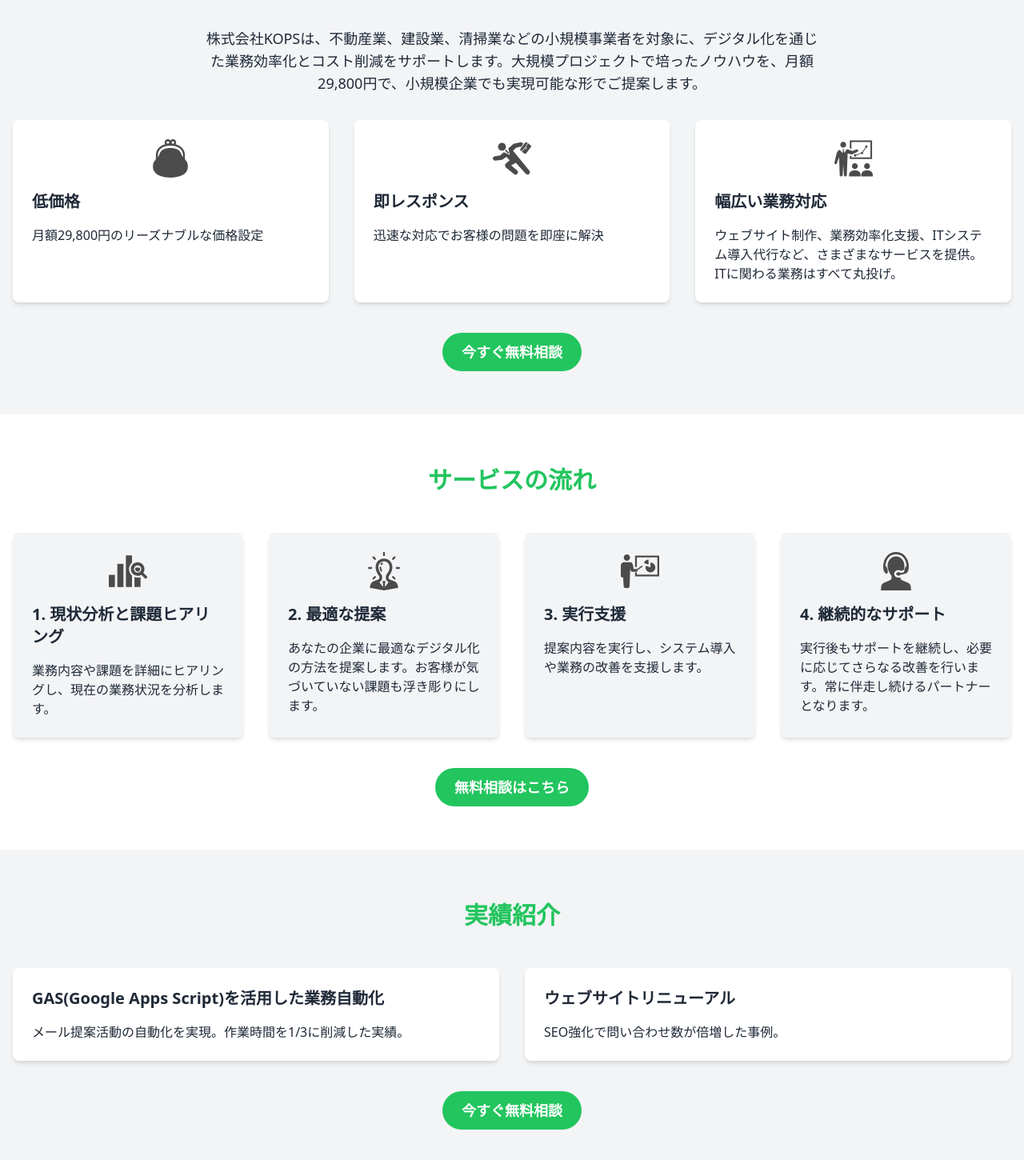
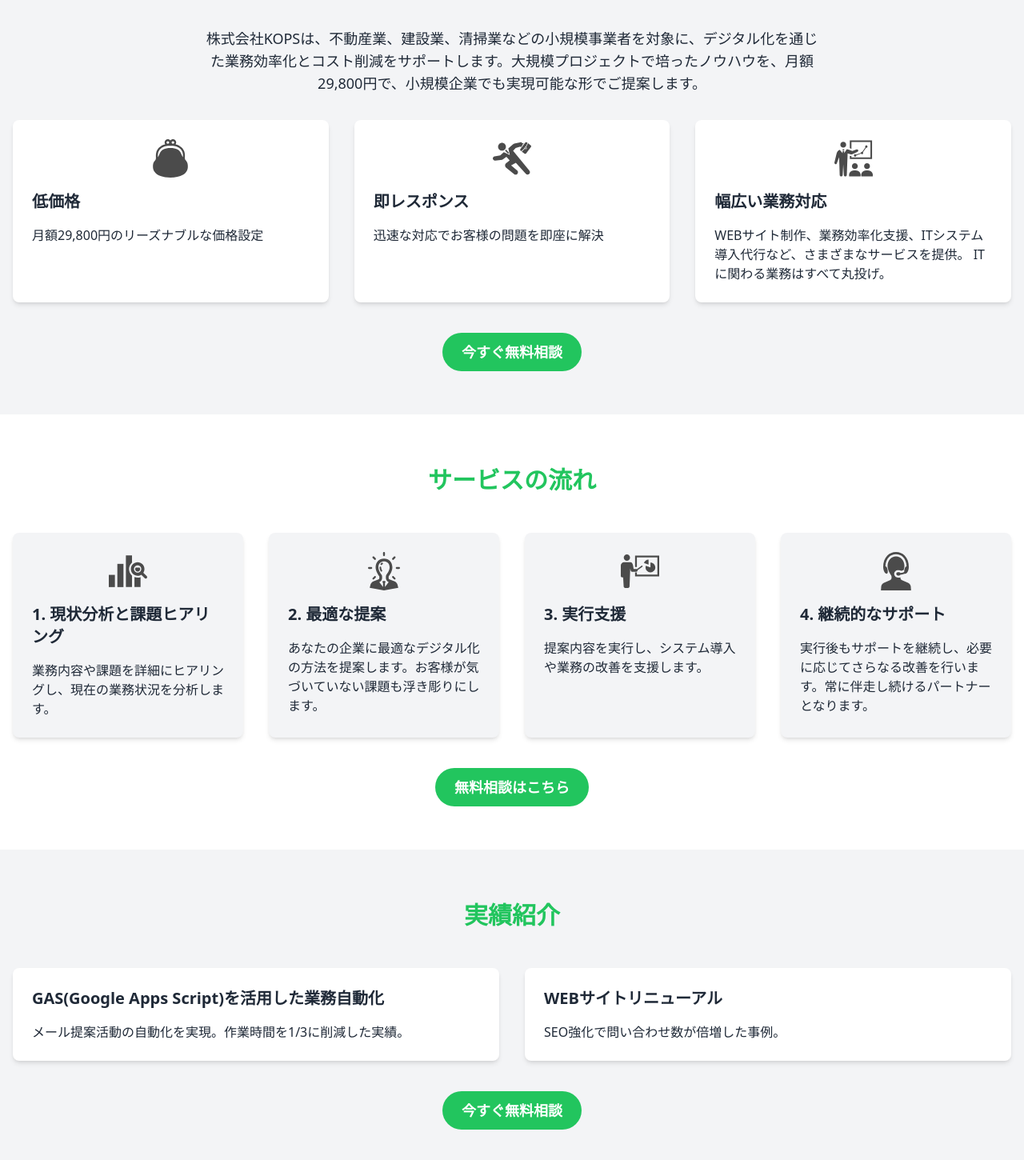
Before and after one commit to h-magome/dx-consulting-landing-page, a Nuxt app: page / in a window 1280 px wide. Shown: the part 1030-2480 px from the top of the page at 80% size. Built offline with nearby package versions, Linux system fonts and the light colour scheme.

Commit message:
ウェブサイトをWEBサイトに統一した

```diff
--- a/components/LandingPage.vue
+++ b/components/LandingPage.vue
@@ -96,7 +96,7 @@
             <div class="bg-white p-6 rounded-lg shadow-md">
               <img src="/images/幅広い業務対応.svg" alt="幅広い業務対応" class="h-12 w-12 mb-4 mx-auto">
               <h3 class="text-xl font-semibold mb-4">幅広い業務対応</h3>
-              <p>ウェブサイト制作、業務効率化支援、ITシステム導入代行など、さまざまなサービスを提供。
+              <p>WEBサイト制作、業務効率化支援、ITシステム導入代行など、さまざまなサービスを提供。
                 ITに関わる業務はすべて丸投げ。
               </p>
             </div>
@@ -153,7 +153,7 @@
               <p>メール提案活動の自動化を実現。作業時間を1/3に削減した実績。</p>
             </div>
             <div class="bg-white p-6 rounded-lg shadow-md">
-              <h3 class="text-xl font-semibold mb-4">ウェブサイトリニューアル</h3>
+              <h3 class="text-xl font-semibold mb-4">WEBサイトリニューアル</h3>
               <p>SEO強化で問い合わせ数が倍増した事例。</p>
             </div>
           </div>
```
